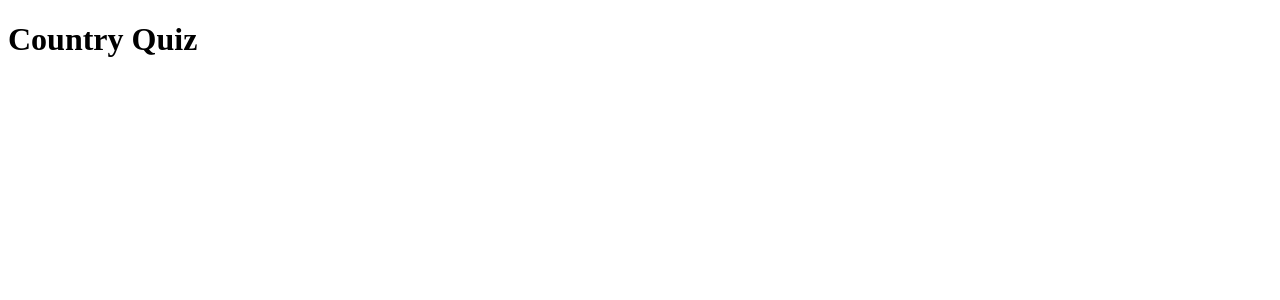
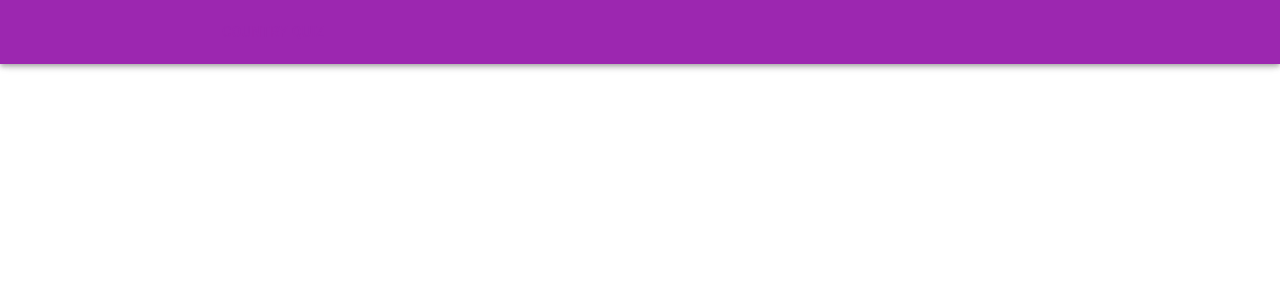
Before and after one commit to michalmokros/country-quiz, a React (Create React App) app: page / in a window 1280 px wide. Shown: the top 300 px of the page. Built offline with nearby package versions, Linux system fonts and the light colour scheme.

Commit message:
create src folders, localization with hooks and basic structure

```diff
--- a/package.json
+++ b/package.json
@@ -9,8 +9,13 @@
 		"lint": "eslint \"./src/**/*.{ts,tsx}\" --fix && prettier \"./src/**/*.{ts,tsx}\""
 	},
 	"dependencies": {
+		"@emotion/react": "11.7.0",
+		"@emotion/styled": "11.6.0",
+		"@mui/icons-material": "5.2.0",
+		"@mui/material": "5.2.1",
 		"react": "^17.0.2",
 		"react-dom": "^17.0.2",
+		"react-router-dom": "6.0.2",
 		"react-scripts": "4.0.3",
 		"workbox-background-sync": "^5.1.3",
 		"workbox-broadcast-update": "^5.1.3",
@@ -29,6 +34,7 @@
 		"@types/node": "^12.0.0",
 		"@types/react": "^16.9.53",
 		"@types/react-dom": "^16.9.8",
+		"@types/react-router-dom": "5.3.2",
 		"eslint-config-haaxor1689s-config": "^1.3.0",
 		"typescript": "^4.0.3"
 	},
--- a/src/App.tsx
+++ b/src/App.tsx
@@ -1,7 +1,21 @@
+import { CssBaseline, ThemeProvider } from '@mui/material';
+import { BrowserRouter } from 'react-router-dom';
+
+import { LanguageProvider } from './hooks/useTranslation';
+import theme from './utils/theme';
+import { Layout, Paths } from './components';
+
 const App = () => (
-	<div>
-		<h1>Country Quiz</h1>
-	</div>
+	<LanguageProvider>
+		<ThemeProvider theme={theme}>
+			<BrowserRouter>
+				<CssBaseline />
+				<Layout>
+					<Paths />
+				</Layout>
+			</BrowserRouter>
+		</ThemeProvider>
+	</LanguageProvider>
 );
 
 export default App;
--- /dev/null
+++ b/src/components/Layout.tsx
@@ -0,0 +1,22 @@
+import { FC } from 'react';
+import { Link } from 'react-router-dom';
+import { AppBar, Button, Container, Toolbar } from '@mui/material';
+
+import { useTranslation } from '../hooks/useTranslation';
+
+const Layout: FC = ({ children }) => {
+	const t = useTranslation();
+	return (
+		<AppBar position="fixed">
+			<Container maxWidth="md">
+				<Toolbar disableGutters sx={{ gap: 5 }}>
+					<Button component={Link} to="/">
+						{t('country_quiz')}
+					</Button>
+				</Toolbar>
+			</Container>
+		</AppBar>
+	);
+};
+
+export default Layout;
--- /dev/null
+++ b/src/components/Paths.tsx
@@ -0,0 +1,11 @@
+import { Routes, Route } from 'react-router-dom';
+
+import Home from '../pages/Home';
+
+const Paths = () => (
+	<Routes>
+		<Route path="/" element={<Home />} />
+	</Routes>
+);
+
+export default Paths;
--- /dev/null
+++ b/src/components/index.ts
@@ -0,0 +1,2 @@
+export { default as Layout } from './Layout';
+export { default as Paths } from './Paths';
--- /dev/null
+++ b/src/hooks/useTranslation.tsx
@@ -0,0 +1,32 @@
+import {
+	useContext,
+	createContext,
+	Dispatch,
+	FC,
+	SetStateAction,
+	useState
+} from 'react';
+
+import localization from '../localization';
+
+type Languages = keyof typeof localization;
+type LocalizationKeys = keyof typeof localization[Languages];
+type LanguageState = [Languages, Dispatch<SetStateAction<Languages>>];
+
+const LanguageContext = createContext<LanguageState>(undefined as never);
+
+export const LanguageProvider: FC = ({ children }) => {
+	const languageState = useState<Languages>('en');
+	return (
+		<LanguageContext.Provider value={languageState}>
+			{children}
+		</LanguageContext.Provider>
+	);
+};
+
+export const useLanguage = () => useContext(LanguageContext);
+
+export const useTranslation = () => {
+	const [language] = useContext(LanguageContext);
+	return (key: LocalizationKeys) => localization[language][key];
+};
--- /dev/null
+++ b/src/localization/en.ts
@@ -0,0 +1,3 @@
+export default {
+	country_quiz: 'Country Quiz'
+};
--- /dev/null
+++ b/src/localization/index.ts
@@ -0,0 +1,4 @@
+import en from './en';
+import sk from './sk';
+
+export default { en, sk };
--- /dev/null
+++ b/src/localization/sk.ts
@@ -0,0 +1,3 @@
+export default {
+	country_quiz: 'Štátny Kvíz'
+};
--- /dev/null
+++ b/src/pages/Home.tsx
@@ -0,0 +1,9 @@
+import { useTranslation } from '../hooks/useTranslation';
+
+const Home = () => {
+	const t = useTranslation();
+
+	return <h1>{t('country_quiz')}</h1>;
+};
+
+export default Home;
--- /dev/null
+++ b/src/utils/theme.ts
@@ -0,0 +1,20 @@
+import { createTheme } from '@mui/material';
+
+const theme = createTheme({
+	palette: {
+		primary: {
+			main: '#9c27b0',
+			light: '#6d1b7b',
+			dark: '#af52bf',
+			contrastText: '#000'
+		},
+		secondary: {
+			main: '#ff9100',
+			light: '#b26500',
+			dark: '#ffa733',
+			contrastText: '#fff'
+		}
+	}
+});
+
+export default theme;
```
Also changed, not shown: 1 other file (tests, documents, lock files or other folders).
